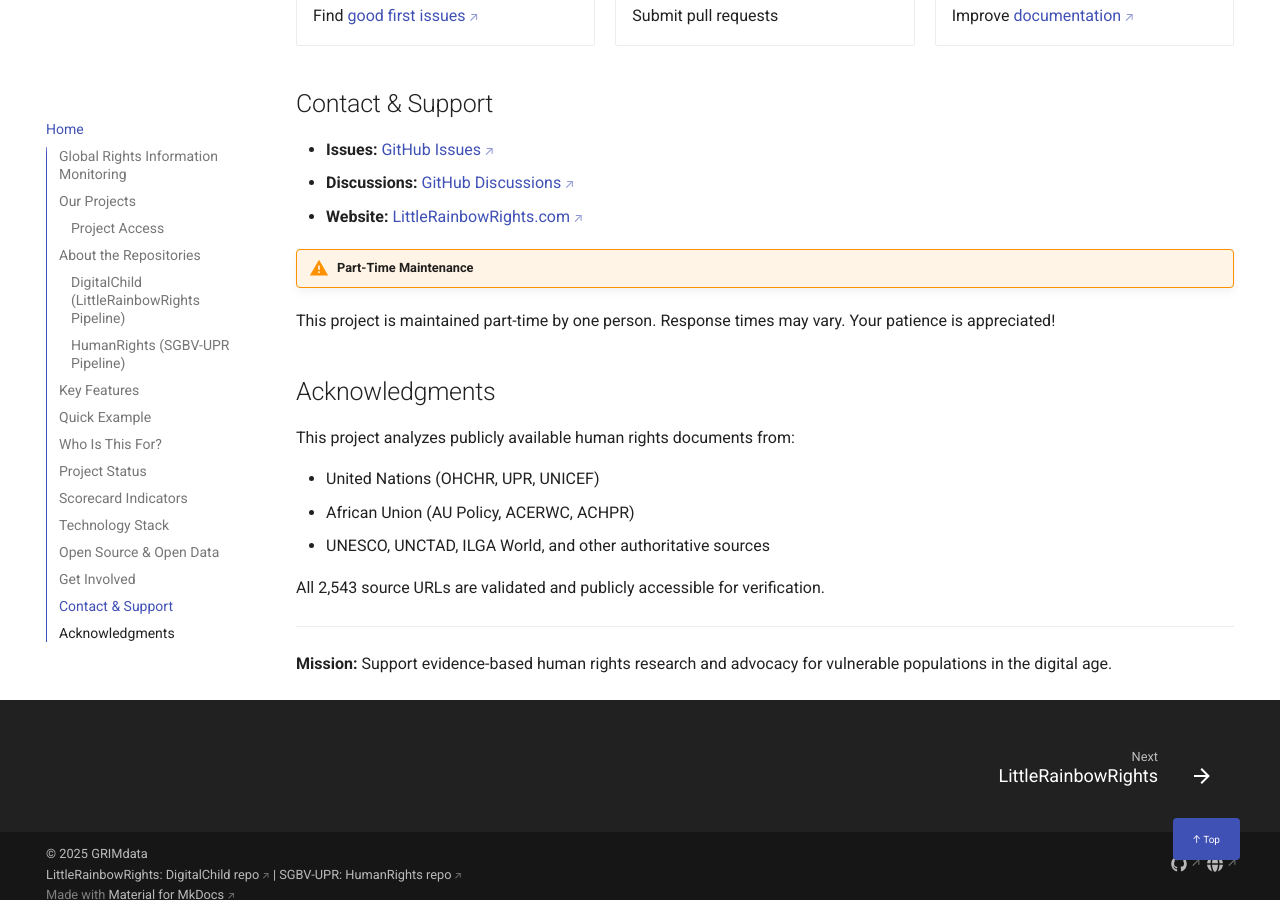
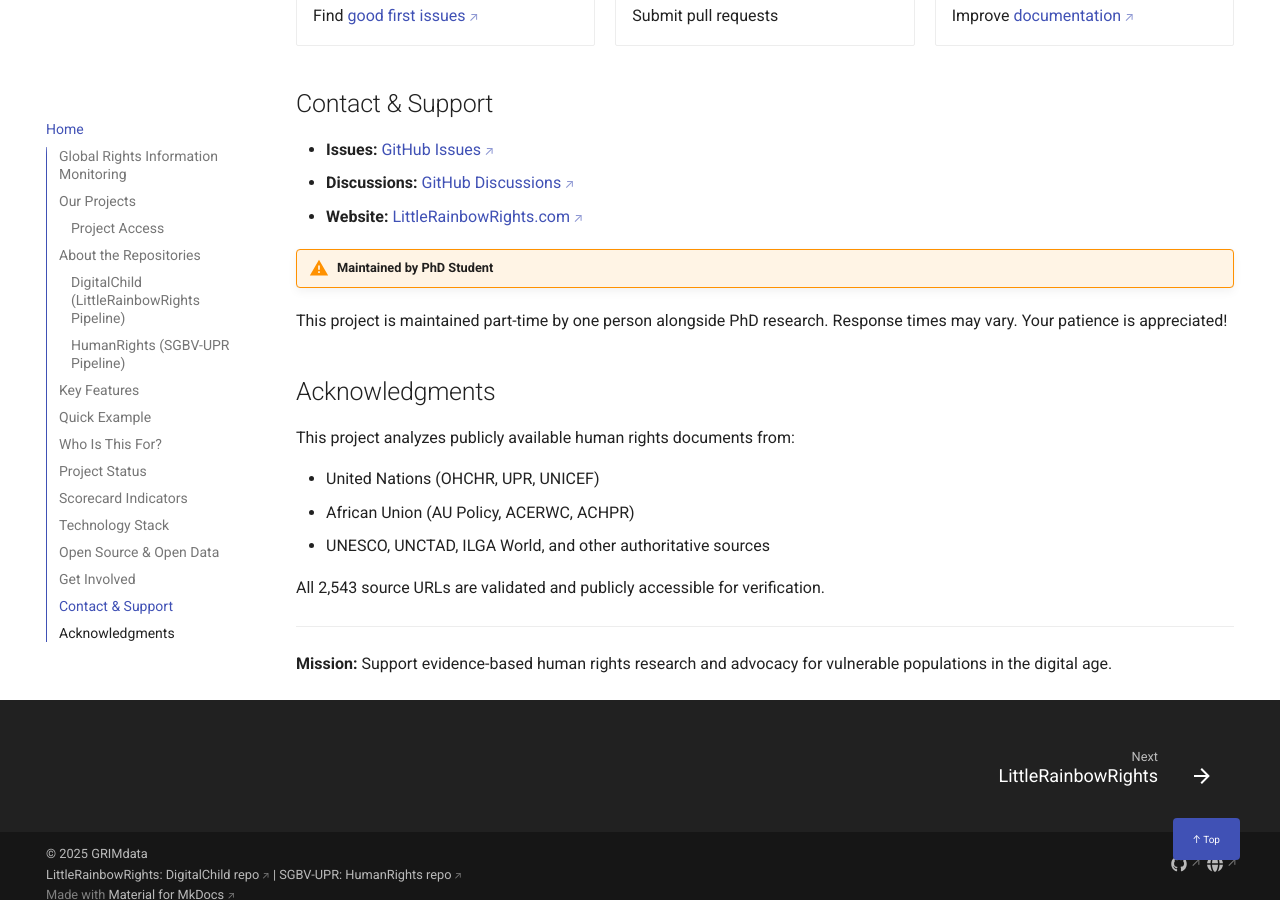
Before and after one commit to MissCrispenCakes/DigitalChild, an MkDocs documentation site: the page built from docs/index.md, in a window 1280 px wide and 900 px high, scrolled down 5365 px. Built offline with MkDocs 1.6.1 and Material for MkDocs 9.7.7, drawn with Linux system fonts in a browser that asks for light colours; emoji names are drawn with the system emoji font; a script that is not in the unit is left out; comment, search, counter and statistics services are not loaded.

Commit message:
Restore fun 'Maintained by PhD Student' warning box on homepage
User clarification: The maintenance warning box was fun and fine.
The issue was with references suggesting GRIMdata IS PhD research,
not with acknowledging part-time maintenance alongside PhD work.

Restored on homepage:
'Maintained by PhD Student - maintained part-time alongside PhD research'

This is appropriate because it explains:
- Why response times may vary (part-time maintenance)
- Context for the maintainer's availability
- Sets realistic expectations

Does NOT claim GRIMdata itself is PhD research (that was the issue).

```diff
--- a/docs/index.md
+++ b/docs/index.md
@@ -238,8 +238,8 @@
 - **Discussions:** [GitHub Discussions](https://github.com/MissCrispenCakes/DigitalChild/discussions)
 - **Website:** [LittleRainbowRights.com](https://littlerainbowrights.com)
 
-!!! warning "Part-Time Maintenance"
-This project is maintained part-time by one person. Response times may vary. Your patience is appreciated!
+!!! warning "Maintained by PhD Student"
+This project is maintained part-time by one person alongside PhD research. Response times may vary. Your patience is appreciated!
 
 ## Acknowledgments
 
```
